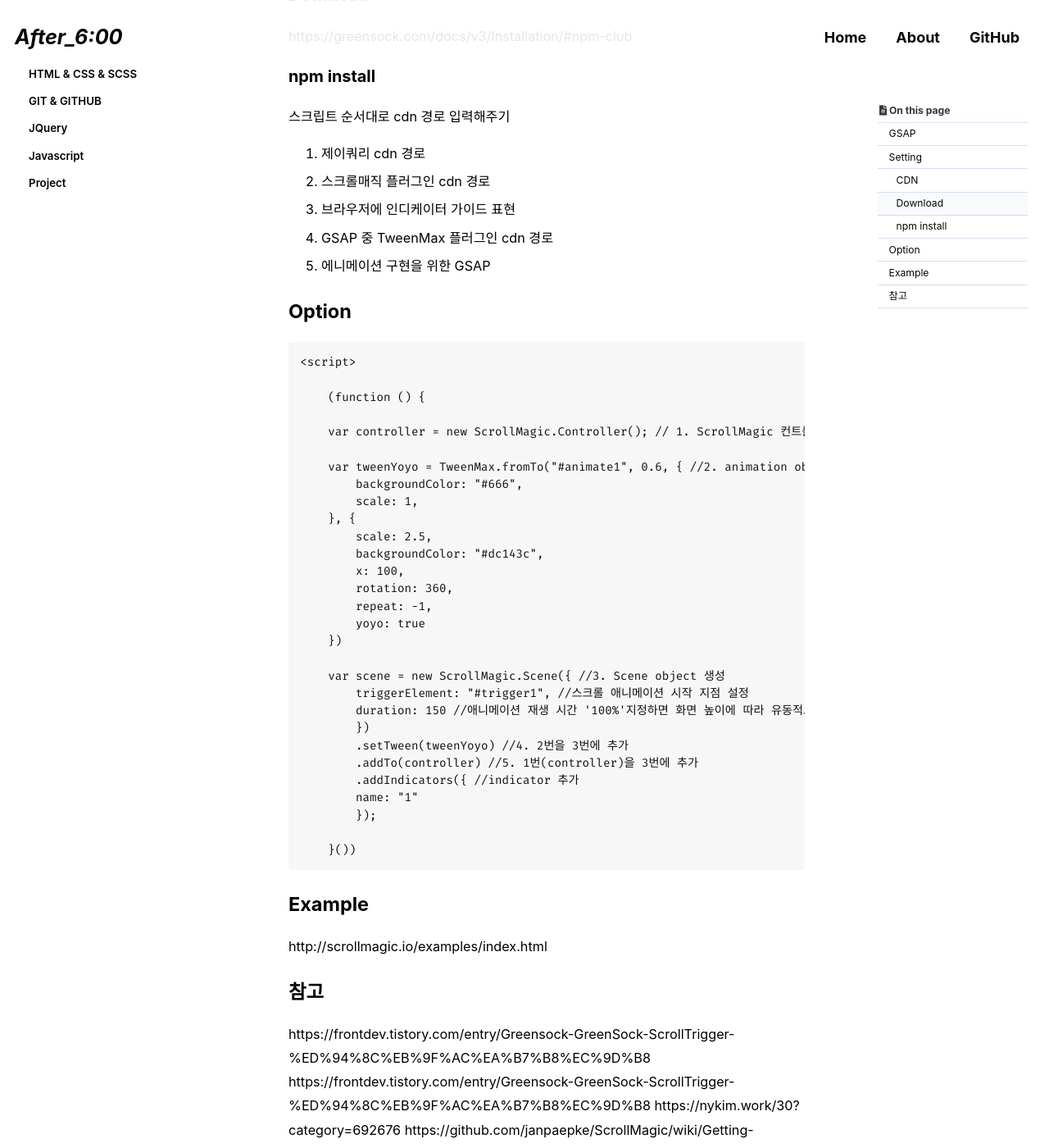
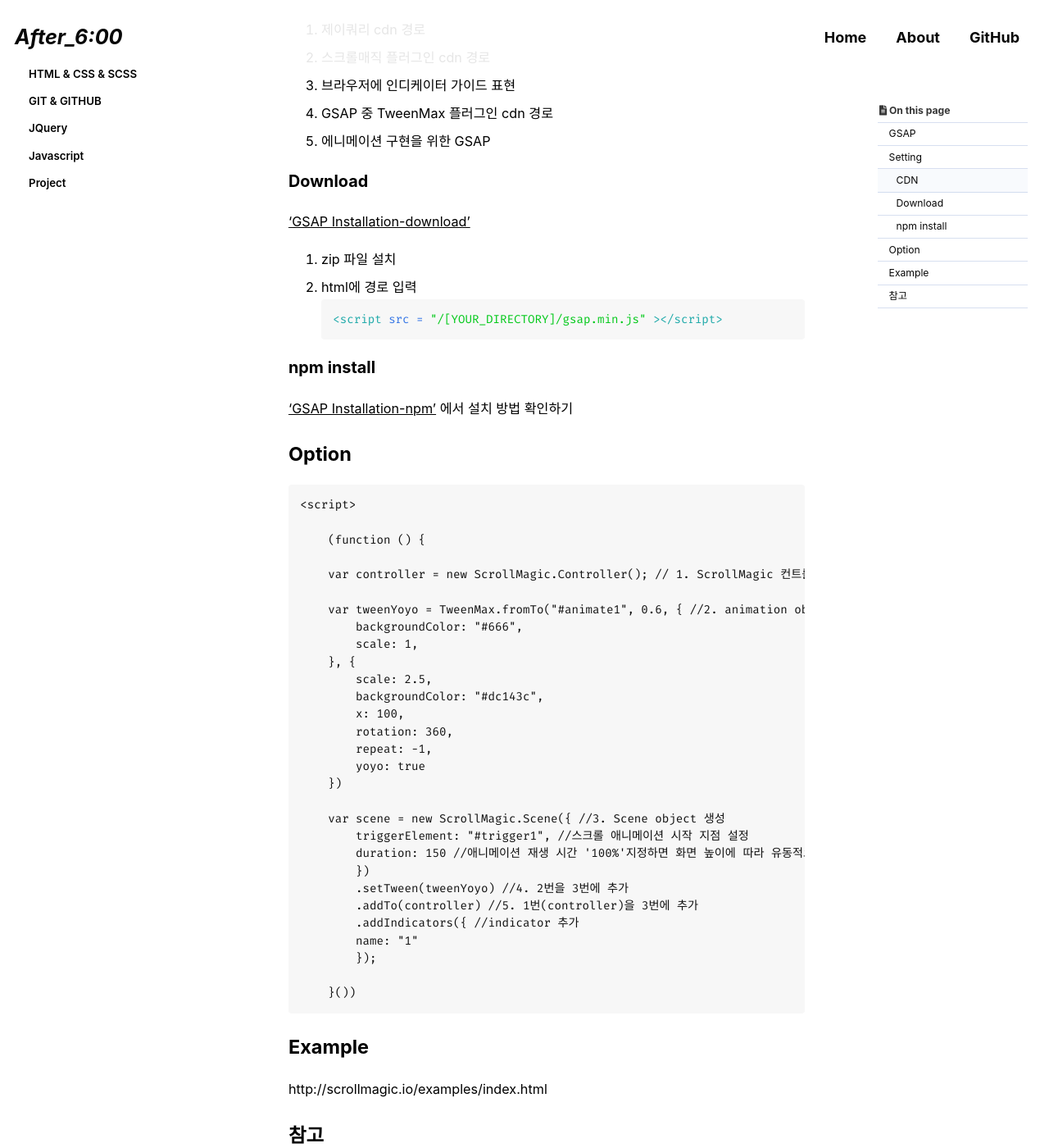
Before and after one commit to Chohyejin53/Chohyejin53.github.io, a Jekyll site: the page built from _posts/2022-09-14-gsap_scrollmagic.md, in a window 1280 px wide and 1400 px high, scrolled down 793 px. Shown: the whole window at 82% size. Built offline with Jekyll 4.4.1, drawn with Linux system fonts in a browser that asks for light colours; cached includes are drawn as plain includes; some web fonts are replaced; comment, search, counter and statistics services are not loaded; some of the changed text lies outside the part shown.

Commit message:
220915_post_modify

````diff
--- a/_posts/2022-09-14-gsap_scrollmagic.md
+++ b/_posts/2022-09-14-gsap_scrollmagic.md
@@ -35,17 +35,28 @@ last_modified_at: 2022-09-14
  <script src="//cdnjs.cloudflare.com/ajax/libs/ScrollMagic/2.0.5/plugins/animation.gsap.js"></script>
 ```
 
-### Download
-https://greensock.com/docs/v3/Installation/#npm-club
-
-### npm install
-
 스크립트 순서대로 cdn 경로 입력해주기
 1. 제이쿼리 cdn 경로
 2. 스크롤매직 플러그인 cdn 경로
 3. 브라우저에 인디케이터 가이드 표현
 4. GSAP 중 TweenMax 플러그인 cdn 경로
 5. 에니메이션 구현을 위한 GSAP
+
+
+### Download
+['GSAP Installation-download'](https://greensock.com/docs/v3/Installation/download)
+
+1. zip 파일 설치
+2. html에 경로 입력
+```html
+<script src = "/[YOUR_DIRECTORY]/gsap.min.js" ></script>
+```
+
+
+
+### npm install
+['GSAP Installation-npm'](https://greensock.com/docs/v3/Installation/#npm-club) 에서 설치 방법 확인하기
+
 
 ## Option
 
````
Also changed, not shown: other parts of _posts/2022-09-14-gsap_scrollmagic.md (+4 -5 lines), _posts/2022-09-06-categories-file_upload.md (+4 -4 lines).
